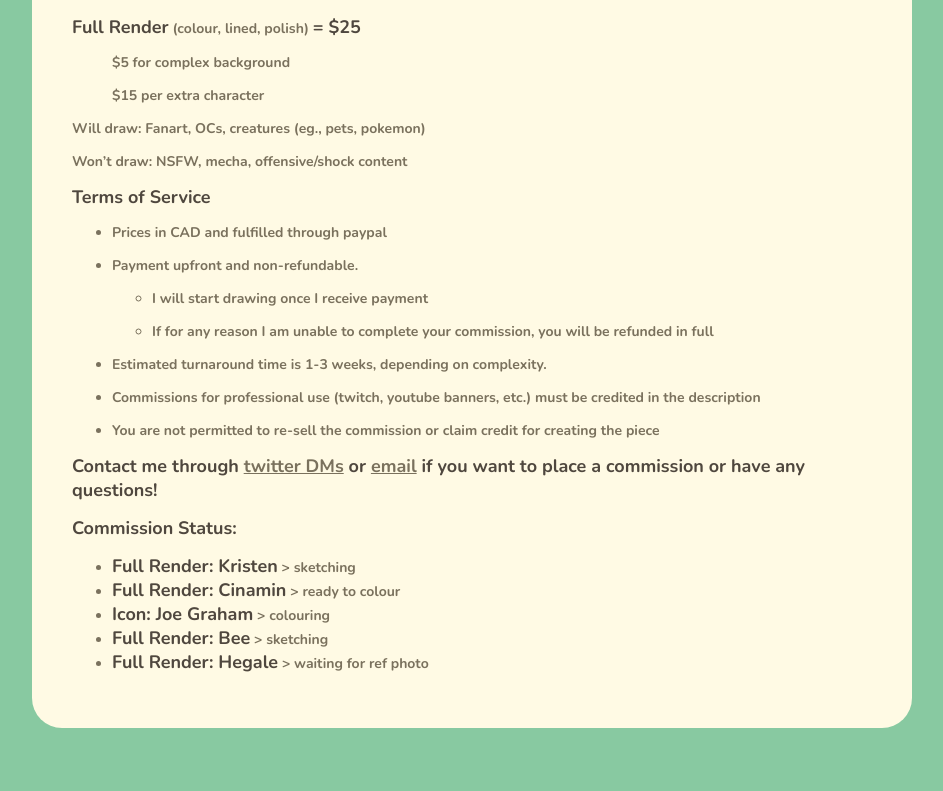
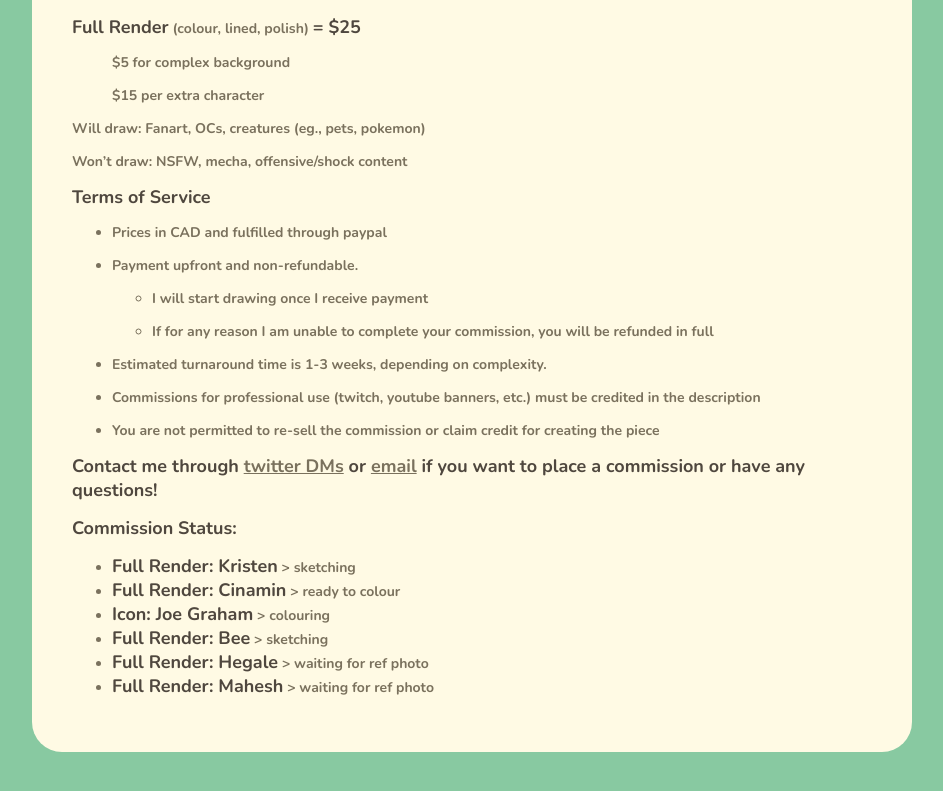
Before and after one commit to antheakwong/antheakwong.github.io, a Jekyll site: the page built from commissions/index.md, in a window 1280 px wide and 1370 px high. Shown: the part 538-1329 px from the top of the window, without its empty margins (168-1111 px from the left). Built offline with Jekyll 4.4.1, drawn with Linux system fonts in a browser that asks for light colours; nearby versions of some CDN libraries.

Commit message:
Update index.md

```diff
--- a/commissions/index.md
+++ b/commissions/index.md
@@ -45,3 +45,4 @@ Won’t draw: NSFW, mecha, offensive/shock content
 - **Icon: Joe Graham** > colouring
 - **Full Render: Bee** > sketching
 - **Full Render: Hegale** > waiting for ref photo
+- **Full Render: Mahesh** > waiting for ref photo
```
